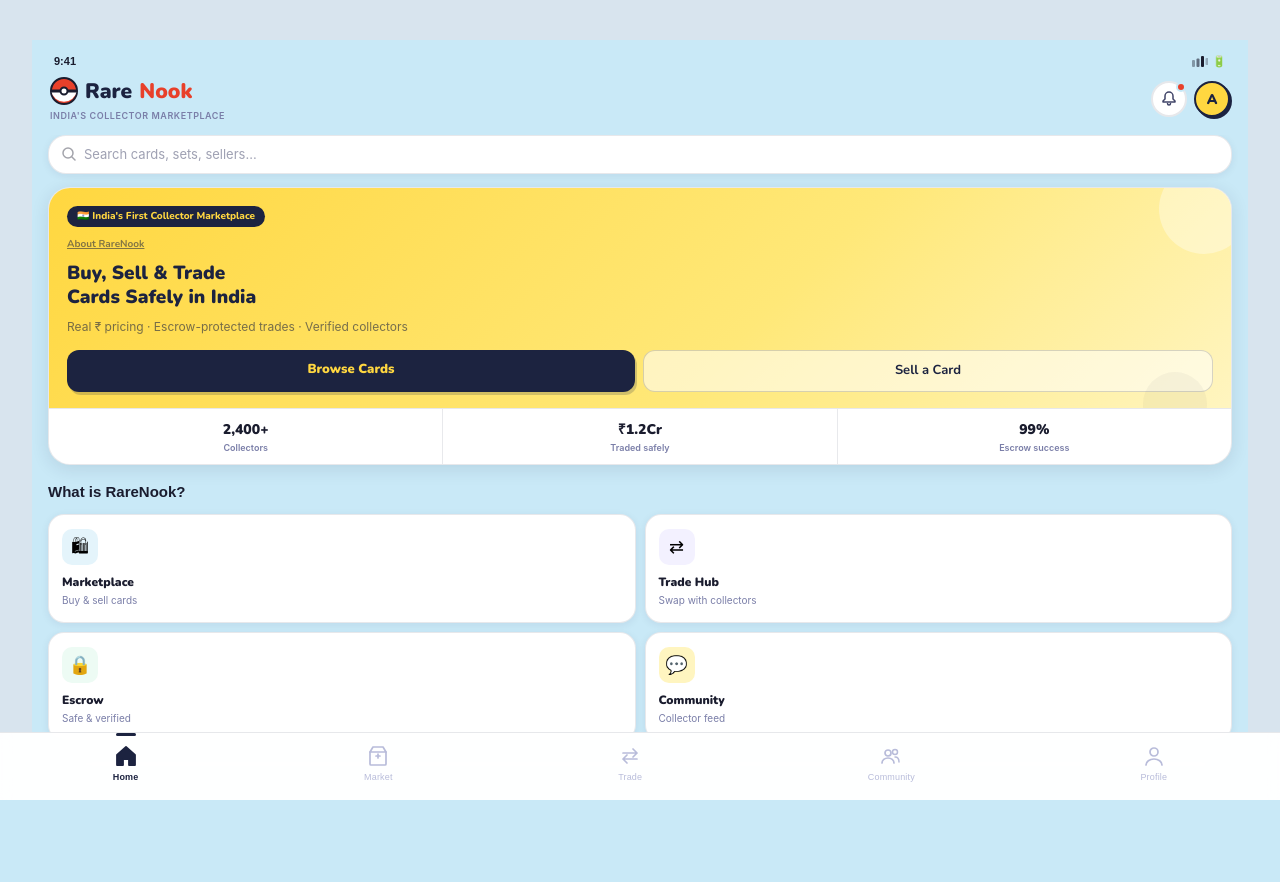
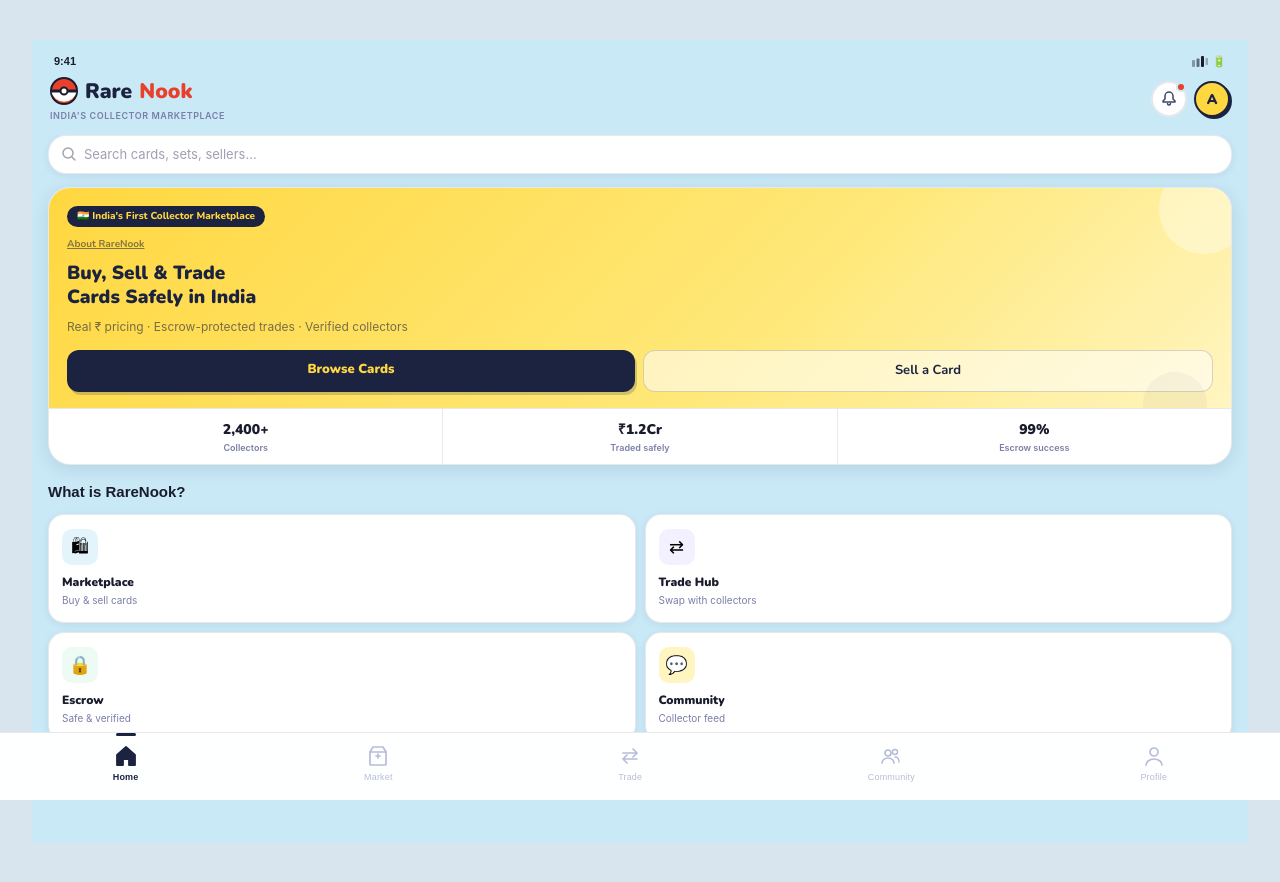
Before and after one commit to aryaramachandrantcr-create/rarenook, a Next.js app: page / in a window 1280 px wide. Before the commit the page ends 800 px from the top, so only its background shows below. Built offline with nearby package versions, Linux system fonts and the light colour scheme.

Commit message:
fix: remove outer wrapper, full bleed sky blue background

```diff
--- a/app/globals.css
+++ b/app/globals.css
@@ -6,23 +6,27 @@
   box-sizing: border-box;
 }
 
-html, body {
+html {
+  background: #C9E9F7;
   width: 100%;
   height: 100%;
-  min-height: 100%;
-  margin: 0 !important;
-  padding: 0 !important;
   overflow-x: hidden;
+}
+
+body {
   background: #C9E9F7;
+  width: 100%;
+  min-height: 100vh;
+  margin: 0;
+  padding: 0;
+  overflow-x: hidden;
   font-family: 'Inter', sans-serif;
   -webkit-font-smoothing: antialiased;
   -webkit-tap-highlight-color: transparent;
 }
 
-/* Next.js root */
-#__next, main {
+#__next {
+  background: #C9E9F7;
   width: 100%;
   min-height: 100vh;
-  margin: 0;
-  padding: 0;
 }
--- a/components/layout.tsx
+++ b/components/layout.tsx
@@ -8,7 +8,7 @@
 
 export default function RootLayout({ children }: { children: React.ReactNode }) {
   return (
-    <html lang="en" style={{ margin: 0, padding: 0, background: "#C9E9F7" }}>
+    <html lang="en">
       <head>
         <meta name="viewport" content="width=device-width, initial-scale=1, viewport-fit=cover" />
         <link rel="preconnect" href="https://fonts.googleapis.com" />
@@ -18,9 +18,7 @@
           rel="stylesheet"
         />
       </head>
-      <body style={{ margin: 0, padding: 0, width: "100%", minHeight: "100vh", overflowX: "hidden", background: "#C9E9F7" }}>
-        {children}
-      </body>
+      <body>{children}</body>
     </html>
   );
 }
```
